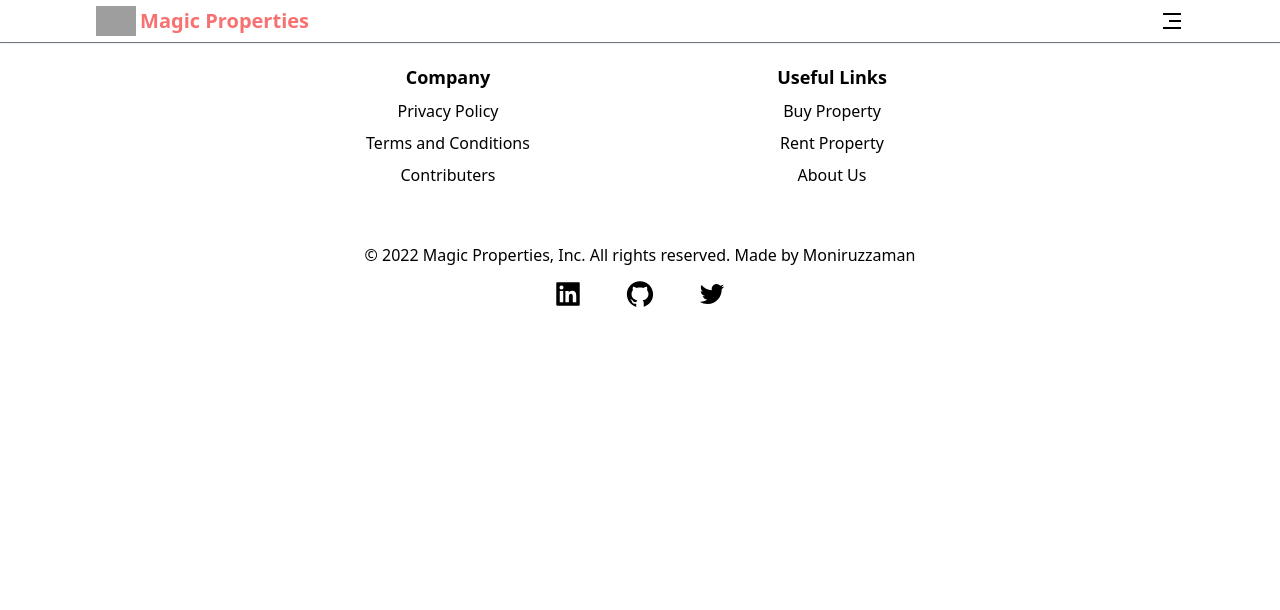
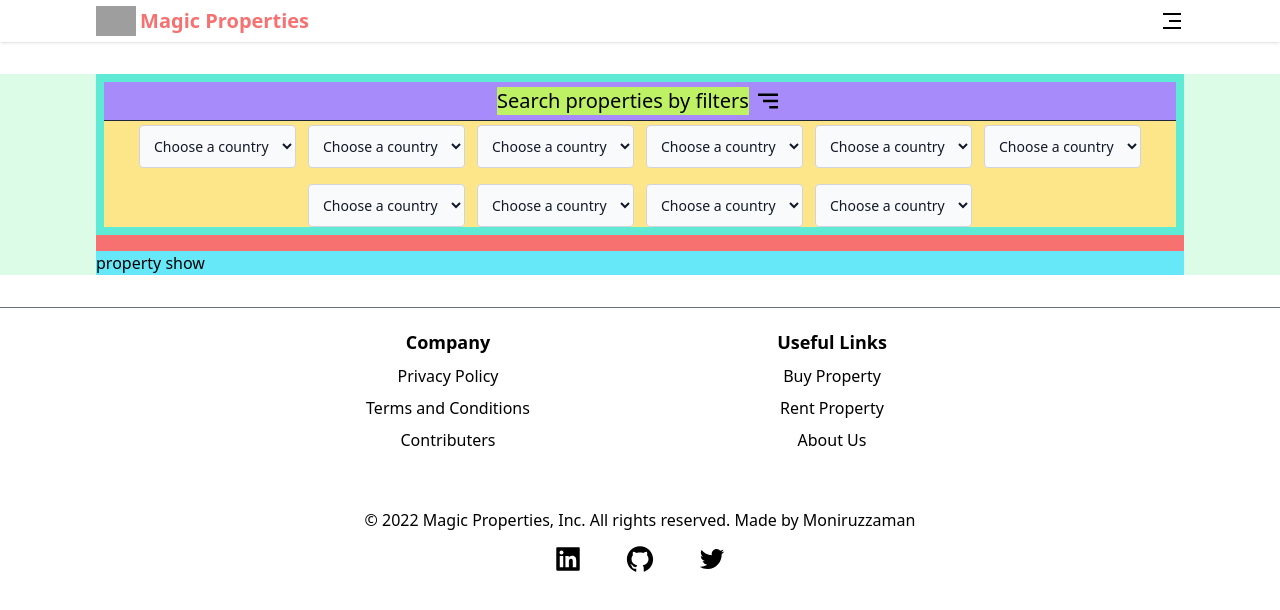
Before and after one commit to MoniruzzamanBillal/real-estate-app, a React (Vite) app: page /search in a window 1280 px wide. Shown: the top 610 px of the page. Built offline with nearby package versions, Linux system fonts and the light colour scheme; grey boxes are pictures that could not be loaded.

Commit message:
search input type , basic design

```diff
--- a/src/App.jsx
+++ b/src/App.jsx
@@ -11,6 +11,7 @@ import { baseUrl, fetchApi } from "../utilities/fetchApi";
 import LoadingSkleton from "./Component/LoadingSkleton";
 import { GlobalContext } from "./Context/GlobalContext";
 import { Route, Router, Routes } from "react-router-dom";
+import Search from "./Pages/Search";
 
 function App() {
   return (
@@ -20,11 +21,9 @@ function App() {
         <Nav />
       </div>
 
-      {/* <Home /> */}
-
       <Routes>
         <Route path="/" element={<Home />} />
-        {/* <Route path="/footer" element={<Footer />} /> */}
+        <Route path="/search" element={<Search />} />
       </Routes>
 
       <div className="footerComponent">
--- /dev/null
+++ b/src/Pages/Search.jsx
@@ -0,0 +1,192 @@
+import { BiMenuAltRight } from "react-icons/bi";
+
+const Search = () => {
+  return (
+    <>
+      <div className="searchContainer bg-green-100 my-8 ">
+        <div className="searchWrapper bg-red-400  w-[95%] sm:w-[90%] md:w-[85%] m-auto ">
+          {/* search menu container starts  */}
+          <div className="searchMenuContainer p-2 bg-teal-300 mb-4 ">
+            {/* search top  */}
+            <div className="searchTop bg-violet-400 flex items-center justify-center cursor-pointer py-1 border-b border-gray-800 ">
+              <h1 className=" bg-lime-300 text-xl mr-1  ">
+                Search properties by filters
+              </h1>
+              <BiMenuAltRight className=" text-3xl " />
+            </div>
+            {/* search top  */}
+
+            {/* search bottom starts  */}
+
+            <div className="searchBottom pt-1 bg-amber-200 flex flex-wrap justify-center gap-x-3 gap-y-4 ">
+              {/* purpose select type starts  */}
+              <div className="purpose">
+                <select
+                  id="countries"
+                  class="bg-gray-50 border border-gray-300 text-gray-900 text-sm rounded   p-2.5  outline-none "
+                >
+                  <option selected>Choose a country</option>
+                  <option value="US">United States</option>
+                  <option value="CA">Canada</option>
+                  <option value="FR">France</option>
+                  <option value="DE">Germany</option>
+                </select>
+              </div>
+              {/* purpose select type ends  */}
+
+              {/* rent frequency type starts  */}
+              <div className="rentFrequency">
+                <select
+                  id="countries"
+                  class="bg-gray-50 border border-gray-300 text-gray-900 text-sm rounded   p-2.5  outline-none "
+                >
+                  <option selected>Choose a country</option>
+                  <option value="US">United States</option>
+                  <option value="CA">Canada</option>
+                  <option value="FR">France</option>
+                  <option value="DE">Germany</option>
+                </select>
+              </div>
+              {/* rent frequency type ends  */}
+
+              {/* Minimum price type starts  */}
+              <div className="minimumPrice">
+                <select
+                  id="countries"
+                  class="bg-gray-50 border border-gray-300 text-gray-900 text-sm rounded   p-2.5  outline-none "
+                >
+                  <option selected>Choose a country</option>
+                  <option value="US">United States</option>
+                  <option value="CA">Canada</option>
+                  <option value="FR">France</option>
+                  <option value="DE">Germany</option>
+                </select>
+              </div>
+              {/* Minimum price  type ends  */}
+
+              {/* maximum price type starts  */}
+              <div className="maximumPrice">
+                <select
+                  id="countries"
+                  class="bg-gray-50 border border-gray-300 text-gray-900 text-sm rounded   p-2.5  outline-none "
+                >
+                  <option selected>Choose a country</option>
+                  <option value="US">United States</option>
+                  <option value="CA">Canada</option>
+                  <option value="FR">France</option>
+                  <option value="DE">Germany</option>
+                </select>
+              </div>
+              {/* maximum price  type ends  */}
+
+              {/* sort price type starts  */}
+              <div className="sortPrice">
+                <select
+                  id="countries"
+                  class="bg-gray-50 border border-gray-300 text-gray-900 text-sm rounded   p-2.5  outline-none "
+                >
+                  <option selected>Choose a country</option>
+                  <option value="US">United States</option>
+                  <option value="CA">Canada</option>
+                  <option value="FR">France</option>
+                  <option value="DE">Germany</option>
+                </select>
+              </div>
+              {/* sort price  type ends  */}
+
+              {/* max area starts  */}
+              <div className="maxArea">
+                <select
+                  id="countries"
+                  class="bg-gray-50 border border-gray-300 text-gray-900 text-sm rounded   p-2.5  outline-none "
+                >
+                  <option selected>Choose a country</option>
+                  <option value="US">United States</option>
+                  <option value="CA">Canada</option>
+                  <option value="FR">France</option>
+                  <option value="DE">Germany</option>
+                </select>
+              </div>
+              {/* max area  type ends  */}
+
+              {/*rooms starts  */}
+              <div className="roomsContainer">
+                <select
+                  id="countries"
+                  class="bg-gray-50 border border-gray-300 text-gray-900 text-sm rounded   p-2.5  outline-none "
+                >
+                  <option selected>Choose a country</option>
+                  <option value="US">United States</option>
+                  <option value="CA">Canada</option>
+                  <option value="FR">France</option>
+                  <option value="DE">Germany</option>
+                </select>
+              </div>
+              {/* rooms ends  */}
+
+              {/*bath starts  */}
+              <div className="bathContainer">
+                <select
+                  id="countries"
+                  class="bg-gray-50 border border-gray-300 text-gray-900 text-sm rounded   p-2.5  outline-none "
+                >
+                  <option selected>Choose a country</option>
+                  <option value="US">United States</option>
+                  <option value="CA">Canada</option>
+                  <option value="FR">France</option>
+                  <option value="DE">Germany</option>
+                </select>
+              </div>
+              {/* bath ends  */}
+
+              {/*furnish type starts  */}
+              <div className="furnishedContainer">
+                <select
+                  id="countries"
+                  class="bg-gray-50 border border-gray-300 text-gray-900 text-sm rounded   p-2.5  outline-none "
+                >
+                  <option selected>Choose a country</option>
+                  <option value="US">United States</option>
+                  <option value="CA">Canada</option>
+                  <option value="FR">France</option>
+                  <option value="DE">Germany</option>
+                </select>
+              </div>
+              {/* furnish type ends  */}
+
+              {/*property type starts  */}
+              <div className="propertyContainer">
+                <select
+                  id="countries"
+                  class="bg-gray-50 border border-gray-300 text-gray-900 text-sm rounded   p-2.5  outline-none "
+                >
+                  <option selected>Choose a country</option>
+                  <option value="US">United States</option>
+                  <option value="CA">Canada</option>
+                  <option value="FR">France</option>
+                  <option value="DE">Germany</option>
+                </select>
+              </div>
+              {/* property type ends  */}
+
+              {/*  */}
+            </div>
+
+            {/* search bottom ends */}
+          </div>
+          {/* search menu container ends  */}
+
+          {/* property show container starts  */}
+
+          <div className="propertyShow bg-cyan-300 ">
+            <h1>property show </h1>
+          </div>
+
+          {/* property show container ends */}
+        </div>
+      </div>
+    </>
+  );
+};
+
+export default Search;
```
